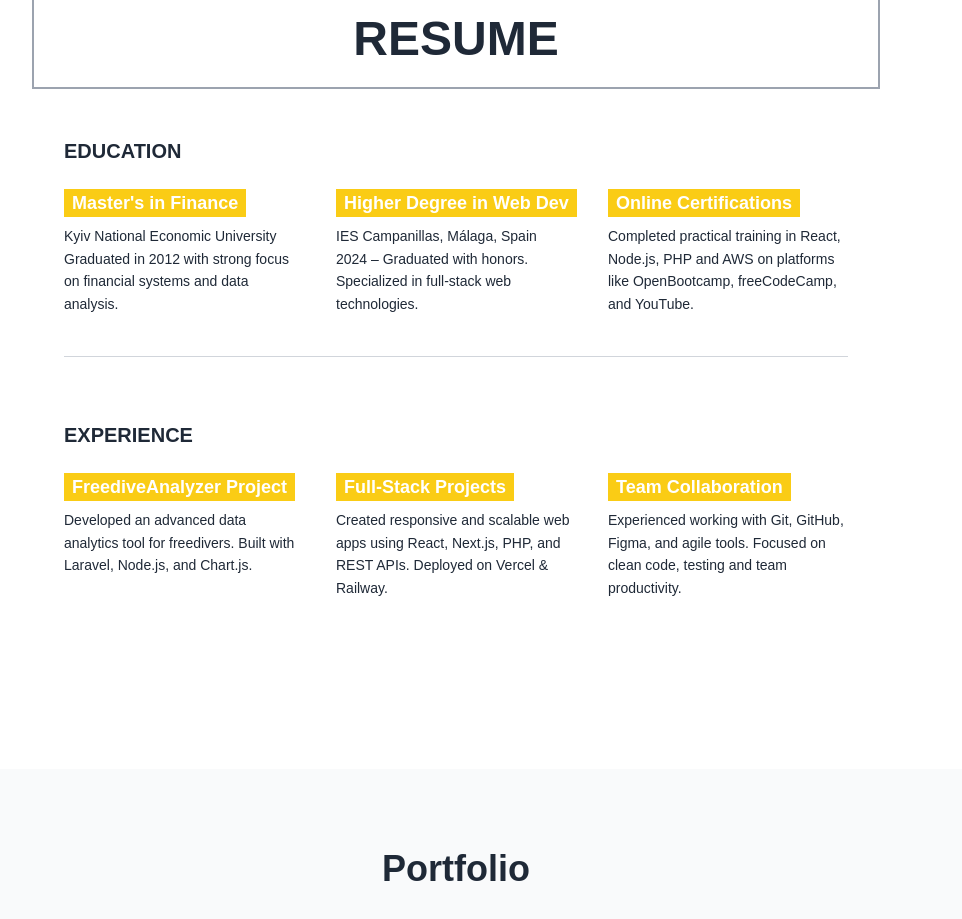
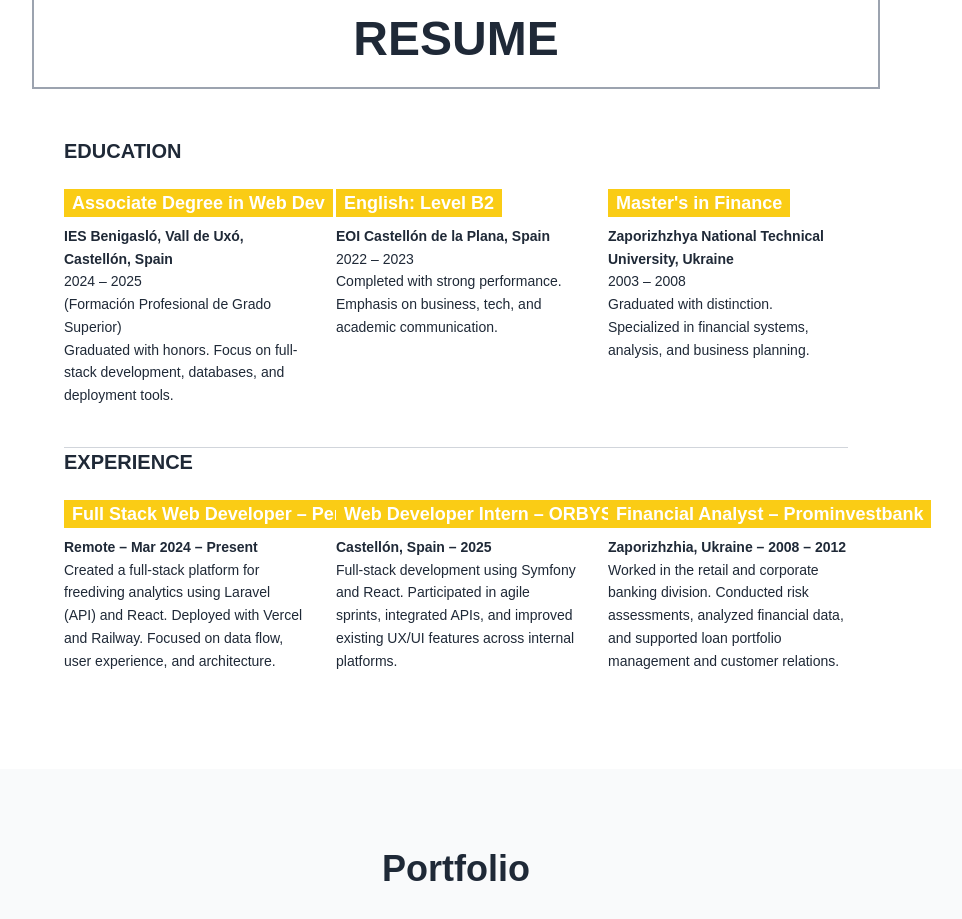
Before and after one commit to OlenaHolu/olena-holub-personal-site, a Next.js app: page / in a window 1280 px wide. Shown: the part 1960-2879 px from the top of the page, without its empty margins (304-1266 px from the left). Built offline with nearby package versions, Linux system fonts and the light colour scheme.

Commit message:
Update Resume section: enhance education and experience details

```diff
--- a/components/sections/Resume.tsx
+++ b/components/sections/Resume.tsx
@@ -7,53 +7,68 @@ export default function Resume() {
                 </h2>
             </div>
 
-            <div className="px-8">
-                <div className="mb-16 border-b border-gray-300 pb-10">
+            <div className="px-8 flex flex-col justify-around min-h-[calc(100vh-15rem)]">
+                <div className="border-b border-gray-300 pb-10">
                     <h3 className="text-xl font-semibold mb-6">EDUCATION</h3>
                     <div className="grid grid-cols-1 md:grid-cols-3 gap-8">
                         <div>
-                            <h4 className="inline-block w-max text-lg px-2 text-white bg-yellow-400 font-bold mb-2">Master's in Finance</h4>
+                            <h4 className="inline-block w-max text-lg px-2  text-white bg-yellow-400 font-bold mb-2">Associate Degree in Web Dev</h4>
                             <p className="text-sm leading-relaxed">
-                                Kyiv National Economic University <br />
-                                Graduated in 2012 with strong focus on financial systems and data analysis.
+                                <strong> IES Benigasló, Vall de Uxó, Castellón, Spain</strong> <br />
+                                2024 – 2025 <br />
+                                (Formación Profesional de Grado Superior) <br />
+                                Graduated with honors. Focus on full-stack development, databases, and deployment tools.
                             </p>
                         </div>
                         <div>
-                            <h4 className="inline-block w-max text-lg px-2  text-white bg-yellow-400 font-bold mb-2">Higher Degree in Web Dev</h4>
+                            <h4 className="inline-block w-max text-lg px-2  text-white bg-yellow-400 font-bold mb-2">English: Level B2</h4>
                             <p className="text-sm leading-relaxed">
-                                IES Campanillas, Málaga, Spain <br />
-                                2024 – Graduated with honors. Specialized in full-stack web technologies.
+                                <strong>EOI Castellón de la Plana, Spain</strong><br />
+                                2022 – 2023 <br />
+                                Completed with strong performance. Emphasis on business, tech, and academic communication.
                             </p>
                         </div>
                         <div>
-                            <h4 className="inline-block w-max text-lg px-2  text-white bg-yellow-400 font-bold mb-2">Online Certifications</h4>
+                            <h4 className="inline-block w-max text-lg px-2 text-white bg-yellow-400 font-bold mb-2">Master's in Finance</h4>
                             <p className="text-sm leading-relaxed">
-                                Completed practical training in React, Node.js, PHP and AWS on platforms like OpenBootcamp, freeCodeCamp, and YouTube.
+                                <strong>Zaporizhzhya National Technical University, Ukraine </strong> <br />
+                                2003 – 2008 <br />
+                                Graduated with distinction. Specialized in financial systems, analysis, and business planning.
                             </p>
                         </div>
                     </div>
                 </div>
 
                 {/* EXPERIENCE BLOCK */}
-                <div className="mb-16 pb-10">
+                <div className="pb-10">
                     <h3 className="text-xl font-semibold mb-6">EXPERIENCE</h3>
                     <div className="grid grid-cols-1 md:grid-cols-3 gap-8">
                         <div>
-                            <h4 className="inline-block w-max text-lg px-2 text-white bg-yellow-400 font-bold mb-2">FreediveAnalyzer Project</h4>
+                            <h4 className="inline-block w-max text-lg px-2 text-white bg-yellow-400 font-bold mb-2">
+                                Full Stack Web Developer – Personal Project
+                            </h4>
                             <p className="text-sm leading-relaxed">
-                                Developed an advanced data analytics tool for freedivers. Built with Laravel, Node.js, and Chart.js.
+                                <strong>Remote – Mar 2024 – Present</strong><br />
+                                Created a full-stack platform for freediving analytics using Laravel (API) and React. Deployed with Vercel and Railway. Focused on data flow, user experience, and architecture.
                             </p>
                         </div>
                         <div>
-                            <h4 className="inline-block w-max text-lg px-2 text-white bg-yellow-400 font-bold mb-2">Full-Stack Projects</h4>
+                            <h4 className="inline-block w-max text-lg px-2 text-white bg-yellow-400 font-bold mb-2">
+                                Web Developer Intern – ORBYS
+                            </h4>
                             <p className="text-sm leading-relaxed">
-                                Created responsive and scalable web apps using React, Next.js, PHP, and REST APIs. Deployed on Vercel & Railway.
+                                <strong>Castellón, Spain – 2025</strong><br />
+                                Full-stack development using Symfony and React. Participated in agile sprints, integrated APIs, and improved existing UX/UI features across internal platforms.
                             </p>
                         </div>
+
                         <div>
-                            <h4 className="inline-block w-max text-lg px-2 text-white bg-yellow-400 font-bold mb-2">Team Collaboration</h4>
+                            <h4 className="inline-block w-max text-lg px-2 text-white bg-yellow-400 font-bold mb-2">
+                                Financial Analyst – Prominvestbank
+                            </h4>
                             <p className="text-sm leading-relaxed">
-                                Experienced working with Git, GitHub, Figma, and agile tools. Focused on clean code, testing and team productivity.
+                                <strong>Zaporizhzhia, Ukraine – 2008 – 2012</strong><br />
+                                Worked in the retail and corporate banking division. Conducted risk assessments, analyzed financial data, and supported loan portfolio management and customer relations.
                             </p>
                         </div>
                     </div>
```
